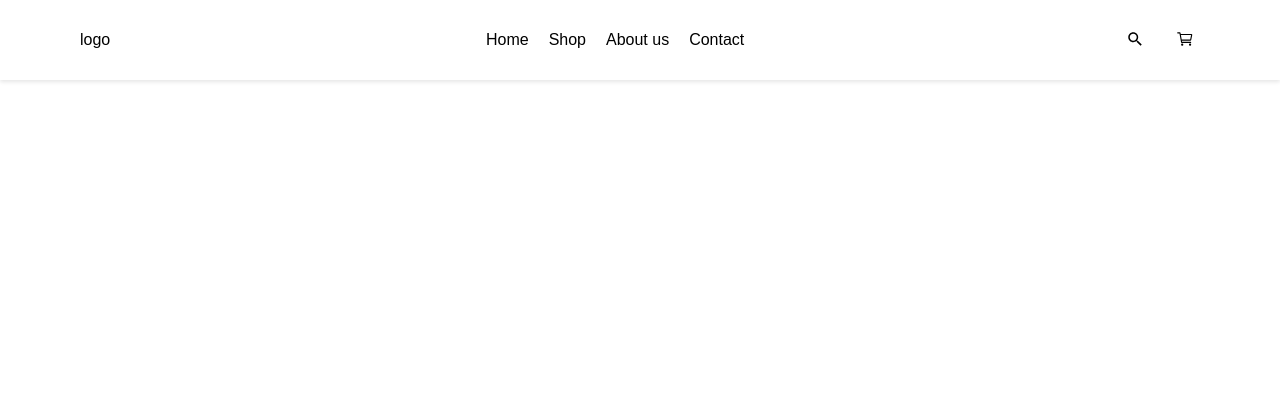
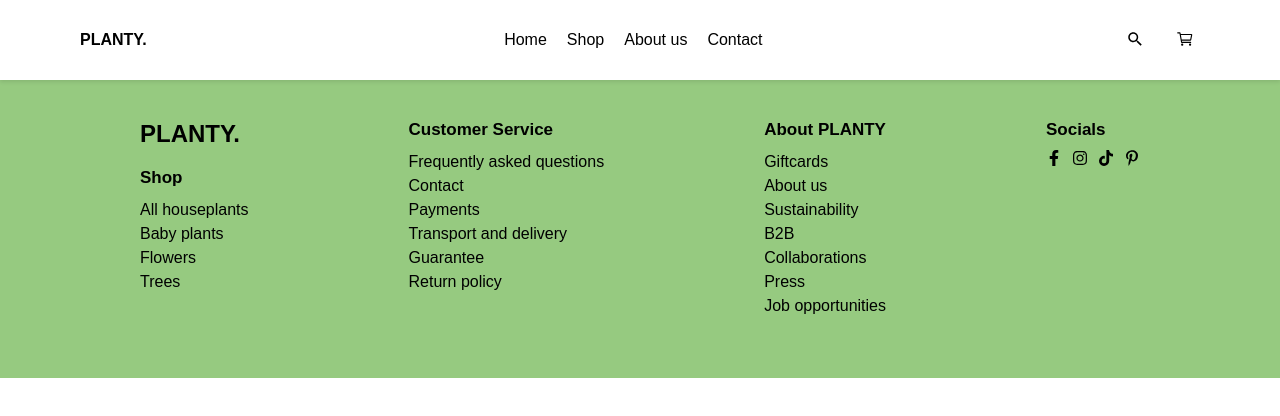
Before and after one commit to MarijaBute/planty-app, a React (Create React App) app: page /contact in a window 1280 px wide. Shown: the top 416 px of the page. Built offline with nearby package versions, Linux system fonts and the light colour scheme.

Commit message:
Place order and footer updated

```diff
--- a/src/components/Footer/Footer.jsx
+++ b/src/components/Footer/Footer.jsx
@@ -1,14 +1,56 @@
 import './footer.css';
+import { FaFacebookF, FaInstagram, FaTiktok, FaPinterestP } from "react-icons/fa";
 
 
 export default function Footer() {
     return(
         <>
-        <div className="site-footer">
+        <footer className="site-footer">
             <div className="footer-wrapper">
-                footer
+                <div className="footer-row">
+                    <h2 className="footer-logo">PLANTY.</h2>
+                    <span className="font-bold">Shop</span>
+                    <ul className='footer-links'>
+                        <li>All houseplants</li>
+                        <li>Baby plants</li>
+                        <li>Flowers</li>
+                        <li>Trees</li>
+                    </ul>
+                </div>
+                <div className="footer-row">
+                    <span className="font-bold">Customer Service</span>
+                    <ul className='footer-links'>
+                        <li>Frequently asked questions</li>
+                        <li>Contact</li>
+                        <li>Payments</li>
+                        <li>Transport and delivery</li>
+                        <li>Guarantee</li>
+                        <li>Return policy</li>
+                    </ul>
+                </div>
+                <div className="footer-row">
+                    <span className="font-bold">About PLANTY</span>
+                    <ul className='footer-links'>
+                        <li>Giftcards</li>
+                        <li>About us</li>
+                        <li>Sustainability</li>
+                        <li>B2B</li>
+                        <li>Collaborations</li>
+                        <li>Press</li>
+                        <li>Job opportunities</li>
+                    </ul>
+                </div>
+                <div className="footer-row">
+                    <span className="font-bold">Socials</span>
+                    <ul className='social-links'>
+                        <li><FaFacebookF /></li>
+                        <li><FaInstagram /></li>
+                        <li><FaTiktok /></li>
+                        <li><FaPinterestP /></li>
+                    </ul>
+                </div>
             </div>
-        </div>
+        </footer>
         </>
     )
 }
--- a/src/components/Footer/footer.css
+++ b/src/components/Footer/footer.css
@@ -0,0 +1,48 @@
+.site-footer{
+    padding: 60px;
+    margin-top: 60px;
+    background-color: #96ca80;
+}
+
+.footer-wrapper{
+    display: flex;
+    justify-content: space-around;
+    align-items: flex-start;
+}
+
+.footer-logo{
+    margin-top: 0;
+}
+
+.footer-links{
+    list-style-type: none;
+    line-height: 1.5;
+    margin: 10px 0 0 0;
+    padding: 0;
+    cursor: pointer;
+}
+
+.footer-links li{
+    margin: 0;
+    padding: 0;
+}
+
+.social-links{
+    list-style-type: none;
+    display: flex;
+    justify-content: space-between;
+    margin: 10px 0 0 0;
+    padding: 0;
+    gap: 10px;
+    cursor: pointer;
+}
+
+.font-bold{
+    font-weight: bold;
+    font-size: 17px;
+}
+
+.footer-links li:hover,
+.social-links li:hover{
+    color: #fff;
+}
--- a/src/components/Header/Header.jsx
+++ b/src/components/Header/Header.jsx
@@ -24,7 +24,7 @@ export default function Header({ cartItems, removeFromCart }) {
         <div className="site-header">
         <div className="header-wrapper">
             <div className="header-logo">
-                <p>logo</p>
+                <p>PLANTY.</p>
             </div>
 
             <div className="header-links">
--- a/src/components/Header/header.css
+++ b/src/components/Header/header.css
@@ -18,6 +18,10 @@
     justify-content: space-between;
     align-items: center;
     width: 100%;
+}
+
+.header-logo p{
+    font-weight: bold;
 }
 
 .header-links,
--- a/src/components/PlaceOrder/PlaceOrder.jsx
+++ b/src/components/PlaceOrder/PlaceOrder.jsx
@@ -17,7 +17,7 @@ export default function PlaceOrder() {
                     <div className="order-number">1</div>
                         <div className="order-text">
                             <h3>Choose Product</h3>
-                            <p>lorem ipsum</p>
+                            <p>Select the perfect plant for your space.</p>
                         </div>
                     </div>
 
@@ -25,7 +25,7 @@ export default function PlaceOrder() {
                     <div className="order-number">2</div>
                         <div className="order-text">
                             <h3>Place an Order</h3>
-                            <p>lorem ipsum</p>
+                            <p>Add to cart and complete your purchase.</p>
                         </div>
                     </div>
 
@@ -33,7 +33,7 @@ export default function PlaceOrder() {
                     <div className="order-number">3</div>
                         <div className="order-text">
                             <h3>Receive Your Order</h3>
-                            <p>lorem ipsum</p>
+                            <p>Enjoy your new plant delivered to your door.</p>
                         </div>
                     </div>
 
--- a/src/components/PlaceOrder/placeorder.css
+++ b/src/components/PlaceOrder/placeorder.css
@@ -1,39 +1,75 @@
 .place-order-wrapper{
-    padding-inline: 80px;
+    padding-inline: 7em;
     display: flex;
     justify-content: center;
     align-items: center;
-    gap: 100px;
+
 
 }
 
 .order-heading{
     font-size: 40px;
     text-align: center;
+    margin-bottom: 80px;
 }
 
-.order-left-section,
-.order-right-section{
-    width: 50%;
+.order-left-section
+{
+    width: 60%;
 }
 
+.order-img{
+    max-width:70%;
+    opacity: 0.9;
+    border-radius: 50% 50% 50% 50% / 0% 100% 0% 100%  ;
+}
 .order-right-section{
+    width: 40%;
+}
+
+.order-right-section {
+    width: 40%;
+    position: relative;
     display: flex;
     flex-direction: column;
     gap: 10px;
 }
 
-.order-img{
-    max-width: 500px;
+.order-item {
+    box-sizing: border-box;
+    display: flex;
+    align-items: center;
+    padding: 22px;
+    border: 1px solid #ccc;
+    cursor: pointer;
+    background-color: transparent;
+    color: initial;
+    text-shadow: #777;
+    transition: background-color 0.3s ease, color 0.3s ease;
 }
 
-.order-item{
-    display: flex;
-    align-items: center;
-    padding: 20px;
-    border: 1px solid black;
-    width: 400px;
+@keyframes highlightItem {
+    0% { background-color: transparent; color: initial;}
+    33.33% { background-color: #96ca80; color: #fff; border-color: #96ca80; }
+    66.66% { background-color: transparent; color: initial; }
 }
+
+.order-item:nth-child(1) {
+    animation: highlightItem 6s infinite;
+    animation-delay: 0s;
+}
+
+.order-item:nth-child(2) {
+    animation: highlightItem 6s infinite;
+    animation-delay: 2s;
+}
+
+.order-item:nth-child(3) {
+    animation: highlightItem 6s infinite;
+    animation-delay: 4s;
+}
+
+
 
 .order-number {
     background-color: #5c5c5c;
```
Also changed, not shown: 1 other file (tests, documents, lock files or other folders).
